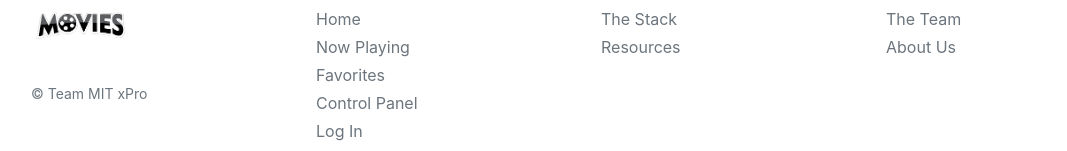
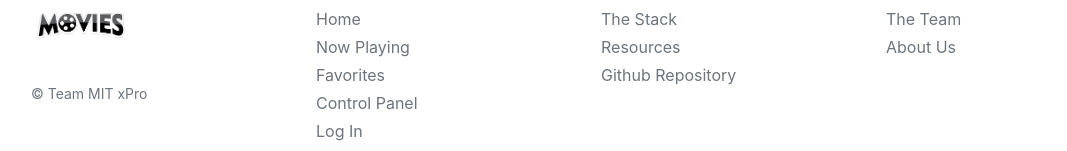
Before and after one commit to leonsuaren/movies-demo, a React (Create React App) app in the folder movies-demo/: page /now-playing in a window 1280 px wide. Shown: the part 1034-1185 px from the top of the page, without its empty margins (51-1118 px from the left). Built offline with nearby package versions, Linux system fonts and the light colour scheme; no server answers.

Commit message:
added git repository link to footer and some comments

```diff
--- a/movies-demo/src/App.js
+++ b/movies-demo/src/App.js
@@ -11,7 +11,8 @@ import { SingleMovie } from '../src/views/single-movie';
 import { Actors } from '../src/views/actors';
 
 import { MoviesDataBasePovider } from './context';
-//container and box classes SECOND SPRINT
+//container classes Third SPRINT
+// Third SPRINT
 function App() {
   return (
     <div>
--- a/movies-demo/src/components/footer/Footer.jsx
+++ b/movies-demo/src/components/footer/Footer.jsx
@@ -27,6 +27,7 @@ export const Footer = () => {
         <ul className="list-unstyled text-small">
           <li className="mb-1"><a className="link-secondary text-decoration-none" href="#">The Stack</a></li>
           <li className="mb-1"><a className="link-secondary text-decoration-none" href="#">Resources</a></li>
+          <li className="mb-1"><a className="link-secondary text-decoration-none" target="_blank" href="https://github.com/leonsuaren/movies-demo">Github Repository</a></li>
         </ul>
       </div>
       <div className="col-6 col-md">
--- a/movies-demo/src/views/now-playing/NowPlaying.jsx
+++ b/movies-demo/src/views/now-playing/NowPlaying.jsx
@@ -27,6 +27,8 @@ export const NowPlaying = () => {
     navigate(`movies/${_id}`)
   }
 
+  //now playing view SECOND SPRINT ()
+
   return (
     <div>
       <div>
```
